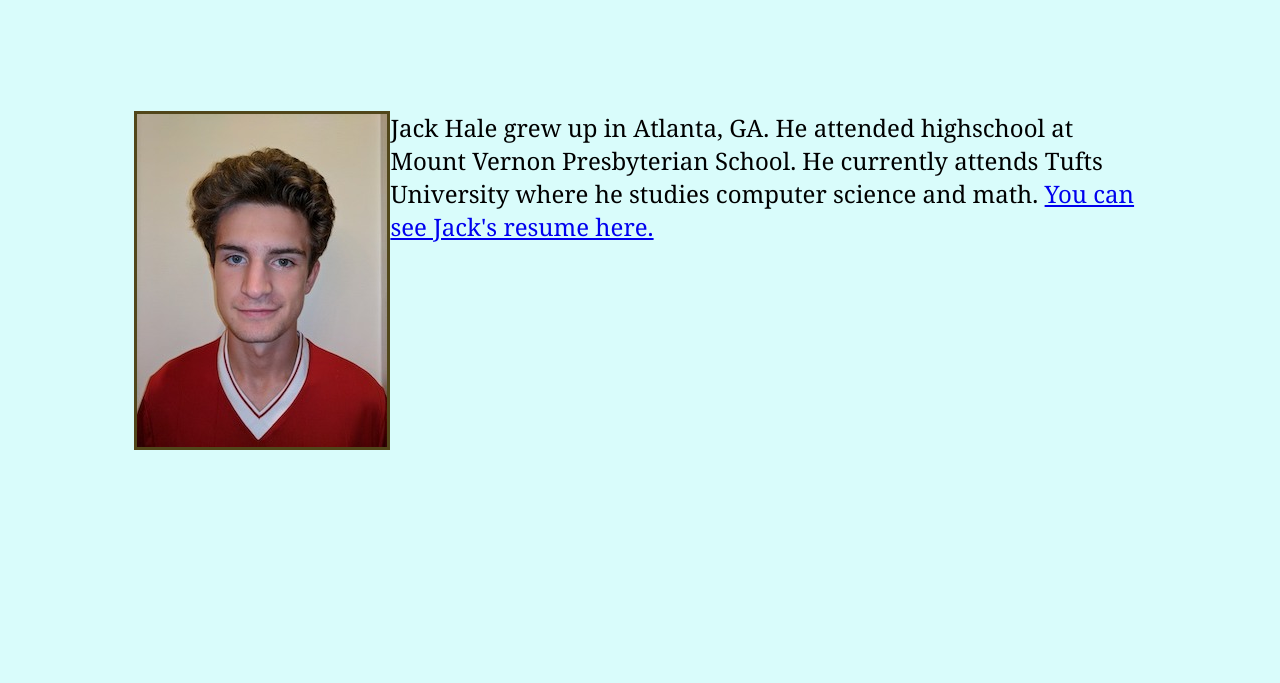
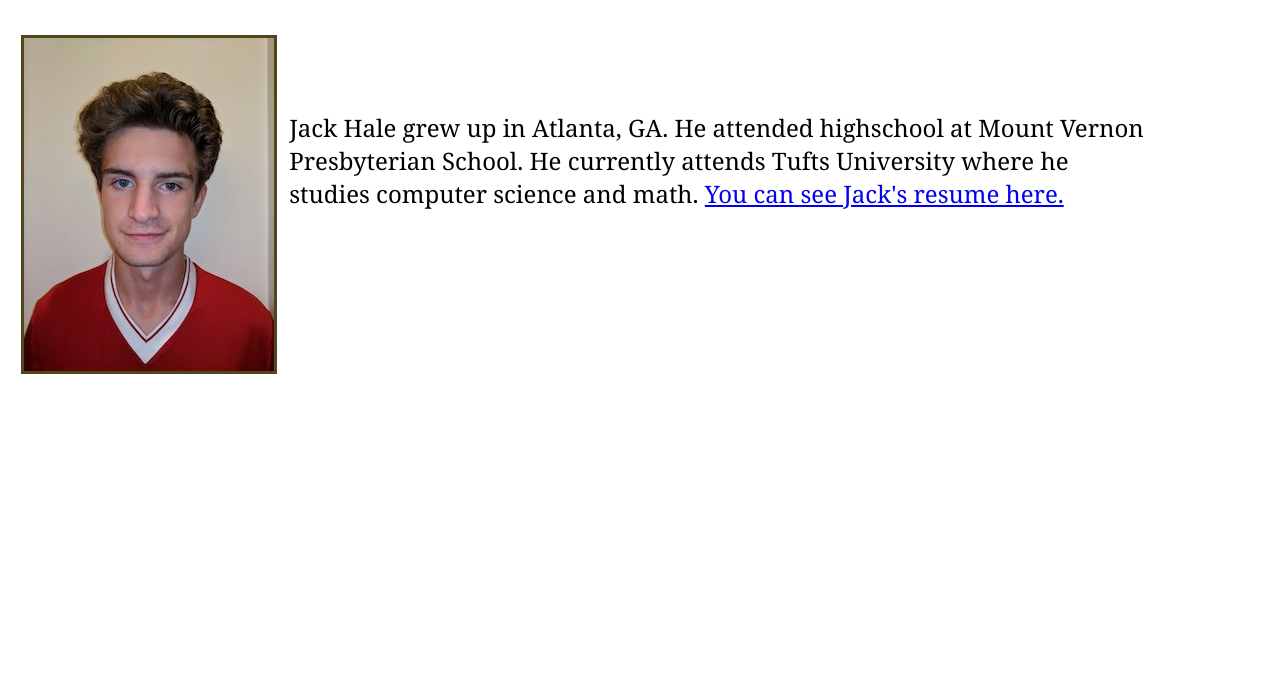
Before and after one commit to jackhhale/jackhhale.github.io, a plain HTML site: page index.html in a window 1280 px wide. Shown: the part 117-800 px from the top of the page. Drawn offline with Linux system fonts and the light colour scheme.

Commit message:
changed formatting

```diff
--- a/index.html
+++ b/index.html
@@ -10,8 +10,8 @@
 
 <body>
     <h1>Jack Hale</h1>
-    <p>
-        <img src="me.jpg" alt="A nice picture of me" align="left" > Jack Hale grew up in Atlanta, GA. He attended highschool at Mount Vernon Presbyterian School. He currently attends Tufts University where he studies computer science and math. <a href="resume.html"> You can see Jack's resume here.</a>
+    <img src="me.jpg" alt="A nice picture of me" align="left" >
+    <p> Jack Hale grew up in Atlanta, GA. He attended highschool at Mount Vernon Presbyterian School. He currently attends Tufts University where he studies computer science and math. <a href="resume.html"> You can see Jack's resume here.</a>
     </p>
 
 </body>
--- a/style.css
+++ b/style.css
@@ -1,7 +1,3 @@
-body {
-    background-color: #d9fcfb;
-}
-
 h1 {
     text-align: center;
     font-size: 56px;
@@ -21,7 +17,7 @@ p {
 }
 
 img {
-    margin: 0 auto;
+    margin: 1%;
     border: 3px solid #51461a;
 }
 
```
